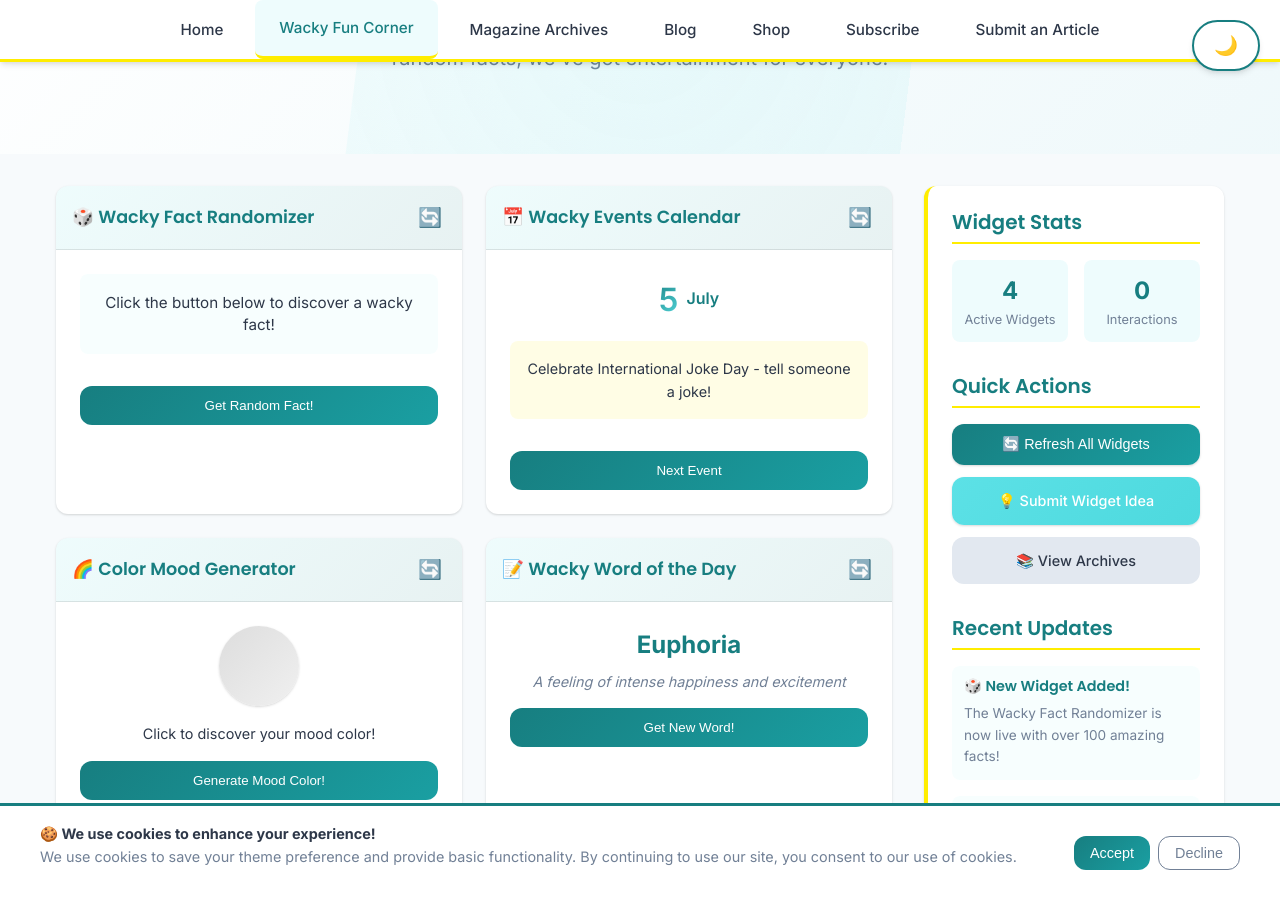
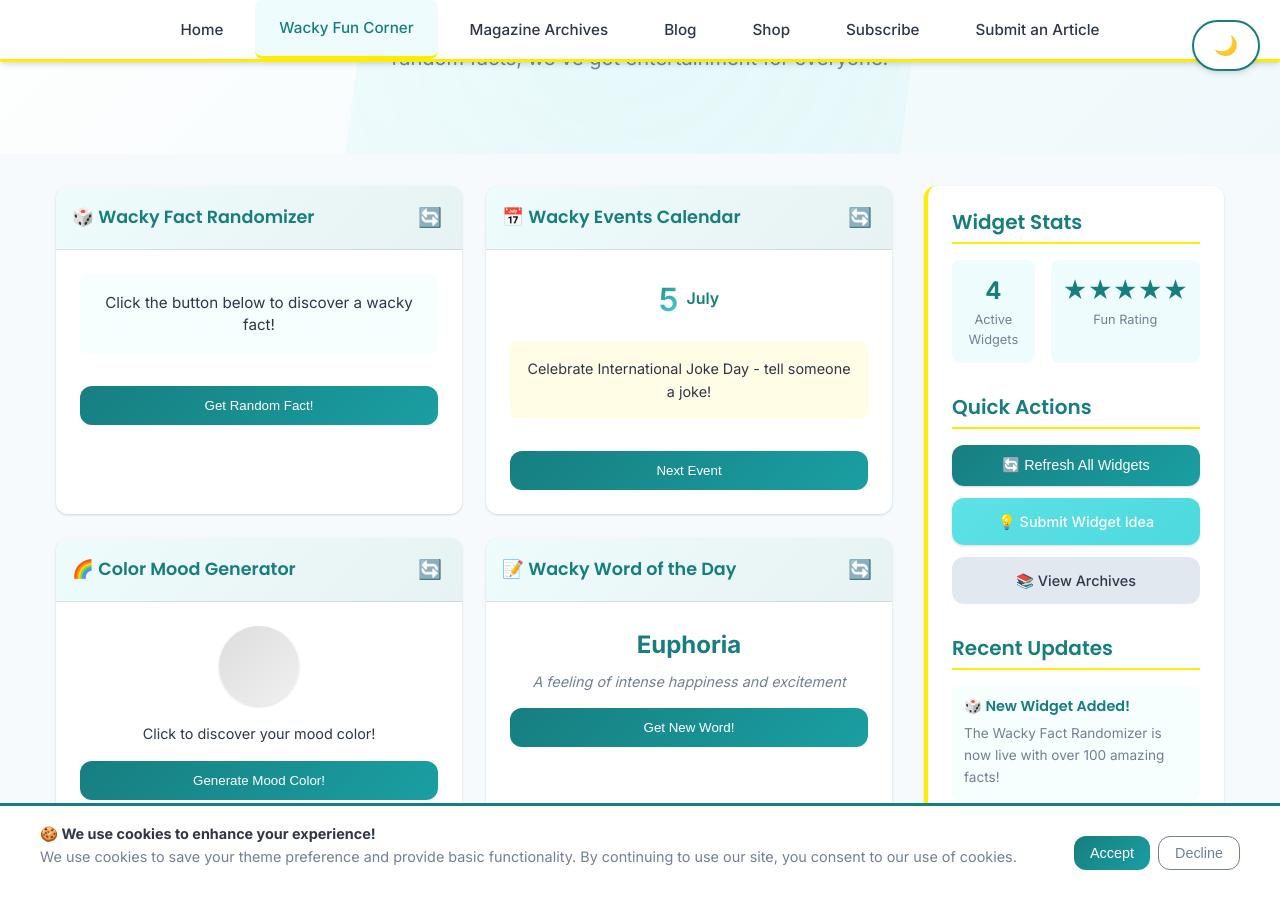
Before and after one commit to land-o1234/wackyfunmagazine.com, a Jekyll site: the page built from wacky-fun-corner.html, in a window 1280 px wide and 900 px high, scrolled down 518 px. Built offline with Jekyll 4.4.1, drawn with Linux system fonts in a browser that asks for light colours.

Commit message:
Fix dark mode button contrast and localhost cookie handling
Co-authored-by: land-o1234 <147435449+land-o1234@users.noreply.github.com>

```diff
--- a/assets/js/theme-switcher.js
+++ b/assets/js/theme-switcher.js
@@ -43,10 +43,20 @@ class ThemeSwitcher {
   setCookie(name, value, days) {
     const expires = new Date();
     expires.setTime(expires.getTime() + (days * 24 * 60 * 60 * 1000));
-    document.cookie = `${name}=${value};expires=${expires.toUTCString()};path=/;SameSite=Strict`;
+    // Use localStorage as fallback for development environments
+    if (location.hostname === 'localhost' || location.hostname === '127.0.0.1') {
+      localStorage.setItem(name, value);
+    } else {
+      document.cookie = `${name}=${value};expires=${expires.toUTCString()};path=/;SameSite=Strict`;
+    }
   }
 
   getCookie(name) {
+    // Use localStorage as fallback for development environments
+    if (location.hostname === 'localhost' || location.hostname === '127.0.0.1') {
+      return localStorage.getItem(name);
+    }
+
     const nameEQ = name + "=";
     const ca = document.cookie.split(';');
     for (let i = 0; i < ca.length; i++) {
@@ -60,6 +70,7 @@ class ThemeSwitcher {
   // Cookie Banner Management
   setupCookieBanner() {
     const cookieConsent = this.getCookie('cookie-consent');
+    console.log('Cookie consent status:', cookieConsent); // Debug log
     if (!cookieConsent) {
       this.showCookieBanner();
     }
@@ -68,9 +79,12 @@ class ThemeSwitcher {
   showCookieBanner() {
     const banner = document.getElementById('cookie-banner');
     if (banner) {
+      console.log('Showing cookie banner'); // Debug log
       setTimeout(() => {
         banner.classList.add('show');
-      }, 1000); // Show after 1 second
+      }, 500); // Reduced delay for development
+    } else {
+      console.log('Cookie banner element not found'); // Debug log
     }
   }
 
@@ -98,7 +112,11 @@ class ThemeSwitcher {
 
   clearNonEssentialCookies() {
     // Clear theme cookie if user declines
-    document.cookie = 'theme=; expires=Thu, 01 Jan 1970 00:00:00 UTC; path=/;';
+    if (location.hostname === 'localhost' || location.hostname === '127.0.0.1') {
+      localStorage.removeItem('theme');
+    } else {
+      document.cookie = 'theme=; expires=Thu, 01 Jan 1970 00:00:00 UTC; path=/;';
+    }
     // Reset theme to light mode
     this.setTheme('light');
   }
--- a/index.html
+++ b/index.html
@@ -170,7 +170,7 @@ description: The all-ages, fun-filled magazine!
         <div style="display: flex; flex-direction: column; gap: 0.75rem;">
           <a href="/subscribe.html" class="btn btn-primary" style="font-size: 0.9rem; padding: 0.75rem;">📧 Subscribe</a>
           <a href="/submit.html" class="btn btn-secondary" style="font-size: 0.9rem; padding: 0.75rem;">✍️ Submit Article</a>
-          <a href="/archives/" class="btn" style="background: #e2e8f0; color: var(--text-dark); font-size: 0.9rem; padding: 0.75rem;">📚 View Archives</a>
+          <a href="/archives/" class="btn" style="background: #e2e8f0; color: #2d3748; font-size: 0.9rem; padding: 0.75rem;">📚 View Archives</a>
 
           <!-- Ko-fi Quick Action -->
           <div style="margin-top: 0.5rem; padding: 0.75rem; background: linear-gradient(135deg, rgba(92, 225, 230, 0.1), rgba(23, 126, 128, 0.1)); border-radius: 8px; text-align: center;">
--- a/wacky-fun-corner.html
+++ b/wacky-fun-corner.html
@@ -152,8 +152,8 @@ description: Explore our collection of wacky widgets and interactive fun tools!
             <div style="font-size: 0.8rem; color: var(--text-light);">Active Widgets</div>
           </div>
           <div style="text-align: center; padding: 0.75rem; background: rgba(92, 225, 230, 0.1); border-radius: 8px;">
-            <div style="font-size: 1.5rem; font-weight: bold; color: var(--primary-teal);" id="interaction-count">0</div>
-            <div style="font-size: 0.8rem; color: var(--text-light);">Interactions</div>
+            <div style="font-size: 1.5rem; font-weight: bold; color: var(--primary-teal);" id="fun-rating">★★★★★</div>
+            <div style="font-size: 0.8rem; color: var(--text-light);">Fun Rating</div>
           </div>
         </div>
       </div>
@@ -164,7 +164,7 @@ description: Explore our collection of wacky widgets and interactive fun tools!
         <div style="display: flex; flex-direction: column; gap: 0.75rem;">
           <button class="btn btn-primary" onclick="refreshAllWidgets()" style="font-size: 0.9rem; padding: 0.75rem;">🔄 Refresh All Widgets</button>
           <a href="/submit.html" class="btn btn-secondary" style="font-size: 0.9rem; padding: 0.75rem;">💡 Submit Widget Idea</a>
-          <a href="/archives/" class="btn" style="background: #e2e8f0; color: var(--text-dark); font-size: 0.9rem; padding: 0.75rem;">📚 View Archives</a>
+          <a href="/archives/" class="btn" style="background: #e2e8f0; color: #2d3748; font-size: 0.9rem; padding: 0.75rem;">📚 View Archives</a>
         </div>
       </div>
 
```
